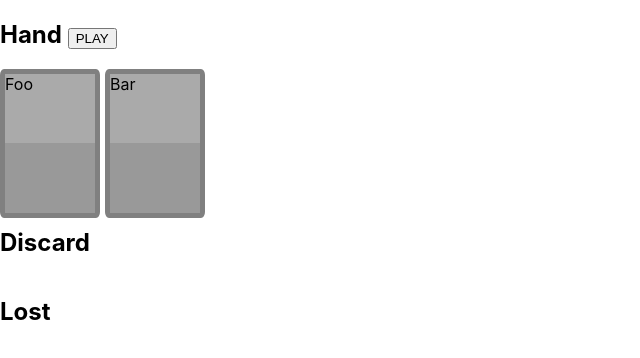
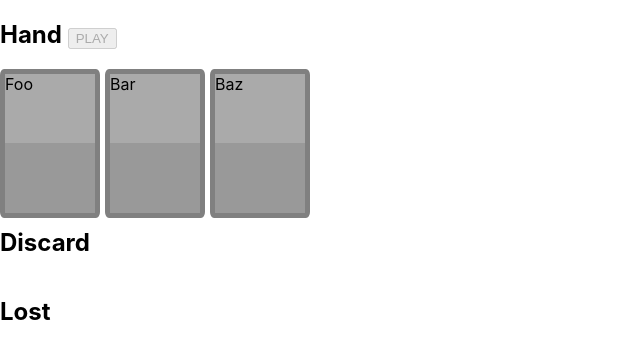
Before and after one commit to cainlevy/gloomhaven-player, a React (Create React App) app: page / in a window 1280 px wide. Shown: the top 358 px of the page, without its empty margins (0-640 px from the left). Built offline with nearby package versions, Linux system fonts and the light colour scheme.

Commit message:
play two cards

```diff
--- a/src/App.tsx
+++ b/src/App.tsx
@@ -13,6 +13,7 @@ interface ActionCard {
 const BruteCards: ActionCard[] = [
   {name: 'Foo', location: 'hand'},
   {name: 'Bar', location: 'hand'},
+  {name: 'Baz', location: 'hand'},
 ];
 
 const withLocation = (location: LocationType | LocationType[]) =>
@@ -34,8 +35,6 @@ const unselectCard = moveCard('hand');
 const discardCard = moveCard('discard');
 const loseCard = moveCard('lost');
 
-// TODO: select two cards maximum (disable onclick on hand when two are selected)
-// TODO: require two cards to play selection
 // TODO: some cards are lost when played but it depends what action was taken
 // TODO: select top/bottom/attack/move when selecting card
 const App: React.FC = () => {
@@ -53,13 +52,15 @@ const App: React.FC = () => {
       .filter(withLocation('selected'))
       .reduce((memo, card) => discardCard(card.name, memo), cards);
 
+  const readyToPlay = cards.filter(withLocation('selected')).length === 2;
+
   return (
     <>
-      <h2>Hand <button onClick={() => setCards(playSelection())}>PLAY</button></h2>
+      <h2>Hand <button disabled={!readyToPlay} onClick={() => setCards(playSelection())}>PLAY</button></h2>
       <CardCollection>
         {hand.map((c, idx) => (
           <div key={c.name} style={{width: 100, marginRight: 5, border: (c.location === 'selected' ? '1px solid red' : undefined)}}>
-            <Card onClick={() => setCards(toggleSelection(c))}>
+            <Card onClick={(!readyToPlay || c.location === 'selected') ? () => setCards(toggleSelection(c)) : undefined}>
               <Top>{c.name}</Top>
               <Bottom />
             </Card>
```
